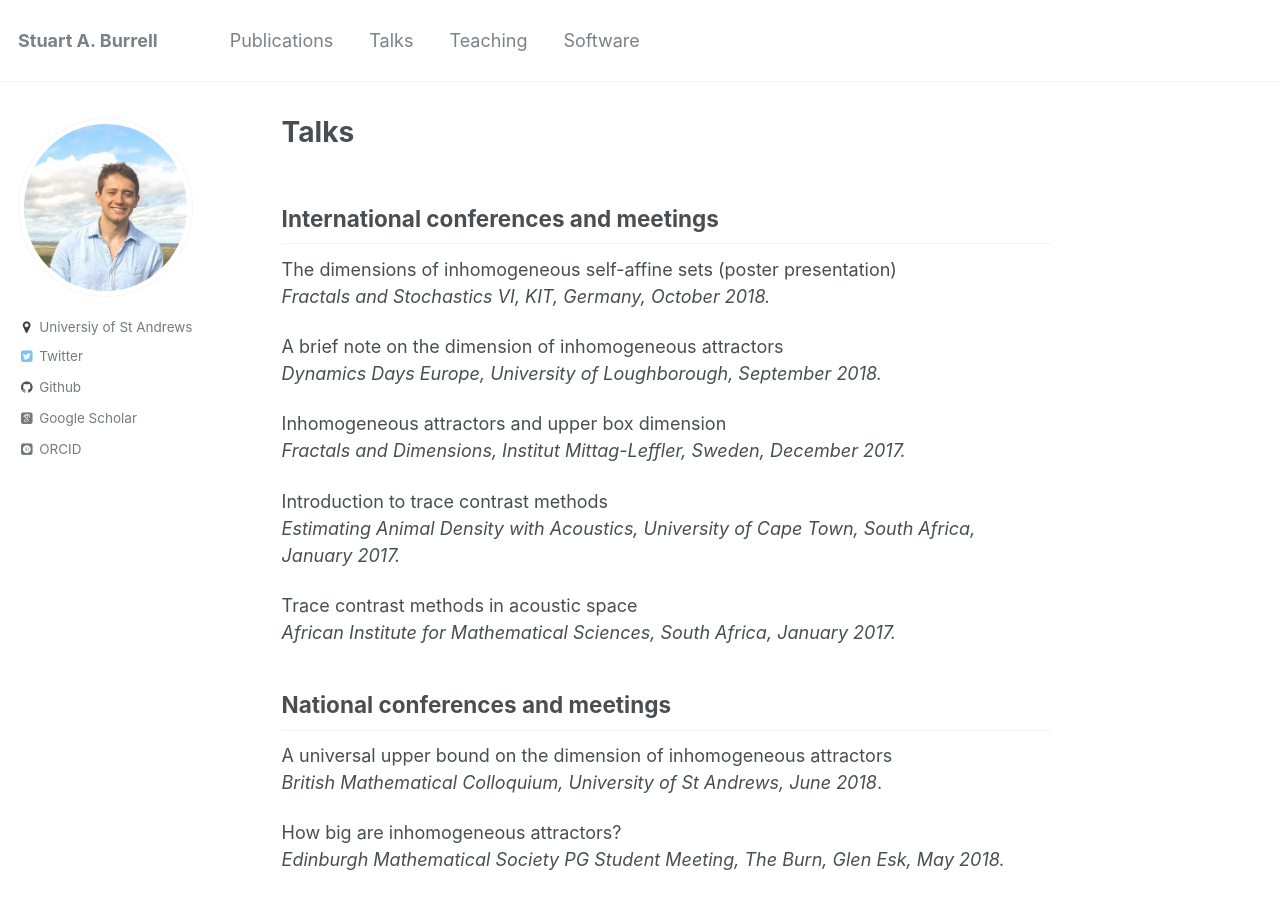
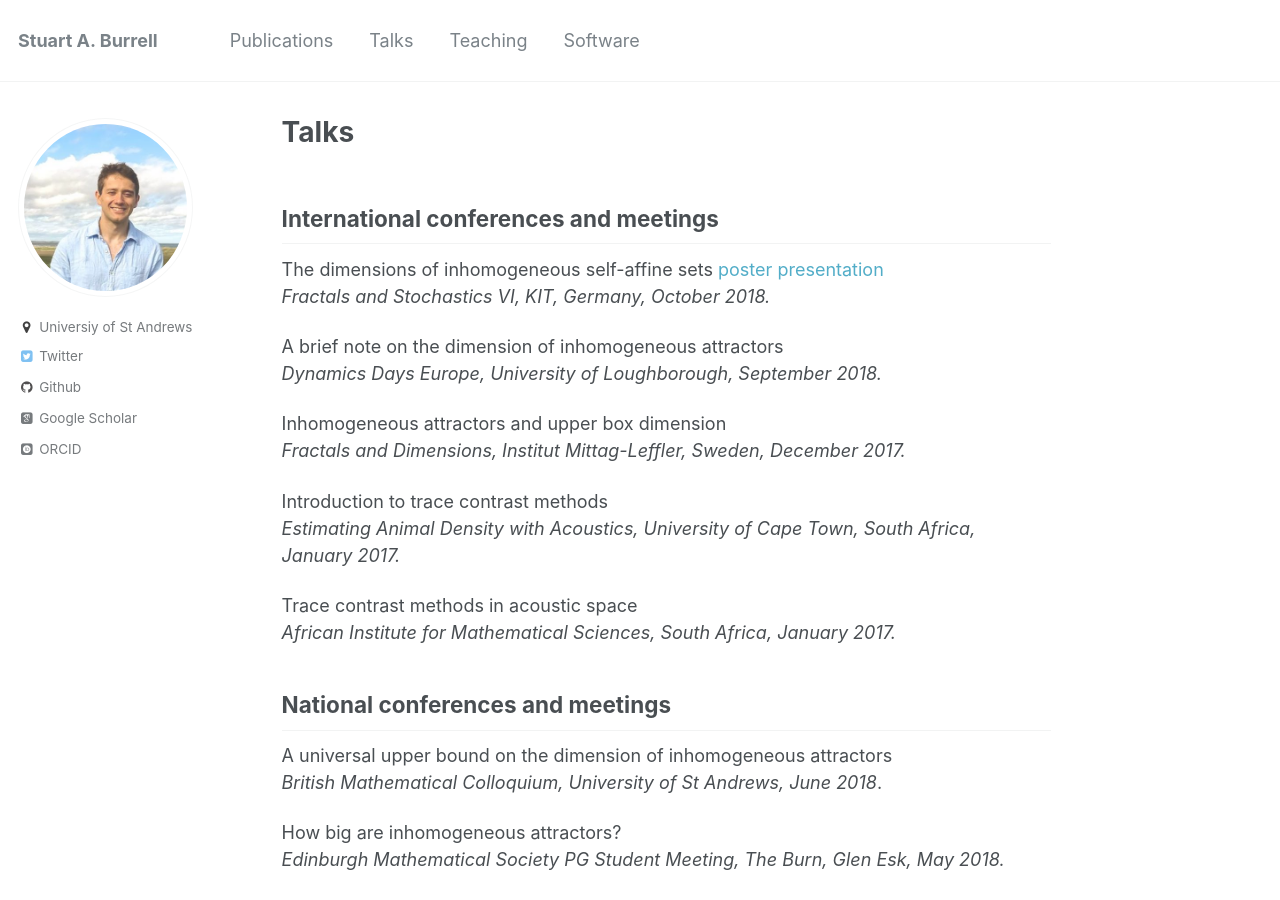
Before and after one commit to veronicakelsey/stuartburrell.github.io, a Jekyll site: the page built from _pages/talks.md, in a window 1280 px wide and 900 px high. Built offline with Jekyll 4.4.1, drawn with Linux system fonts in a browser that asks for light colours; some web fonts are replaced; part of the change alters nothing that is shown.

```diff
--- a/_pages/talks.md
+++ b/_pages/talks.md
@@ -7,7 +7,7 @@ author_profile: true
 <!--[See a map of all the places I've given a talk!](https://stuartburrell.github.io/talkmap.html)-->
 
 ## International conferences and meetings
-The dimensions of inhomogeneous self-affine sets (poster presentation)
+The dimensions of inhomogeneous self-affine sets [poster presentation](https://stuartburrell.github.io/files/poster.pdf)
 *Fractals and Stochastics VI, KIT, Germany, October 2018.*
 
 A brief note on the dimension of inhomogeneous attractors
```
Also changed, not shown: 1 other file.
